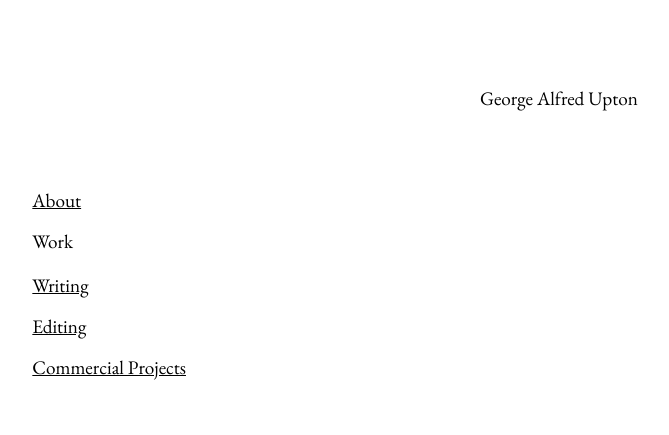
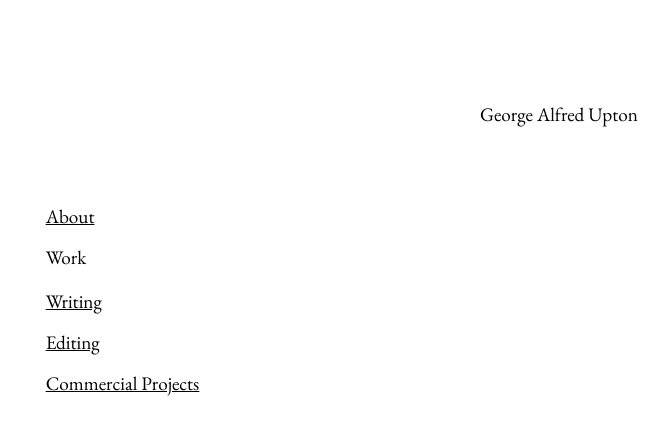
Before and after one commit to GAUpton/gaupton.github.io, a Jekyll site: the page built from index.md, in a window 1280 px wide. Shown: the top 435 px of the page, without its empty margins (81-750 px from the left). Built offline with Jekyll 4.4.1, drawn with Linux system fonts in a browser that asks for light colours.

Commit message:
Adds 1em padding to entire page

```diff
--- a/assets/css/style.css
+++ b/assets/css/style.css
@@ -1,3 +1,7 @@
+body {
+  padding: 1em;
+}
+
 h1,
 h2,
 h3,
```
